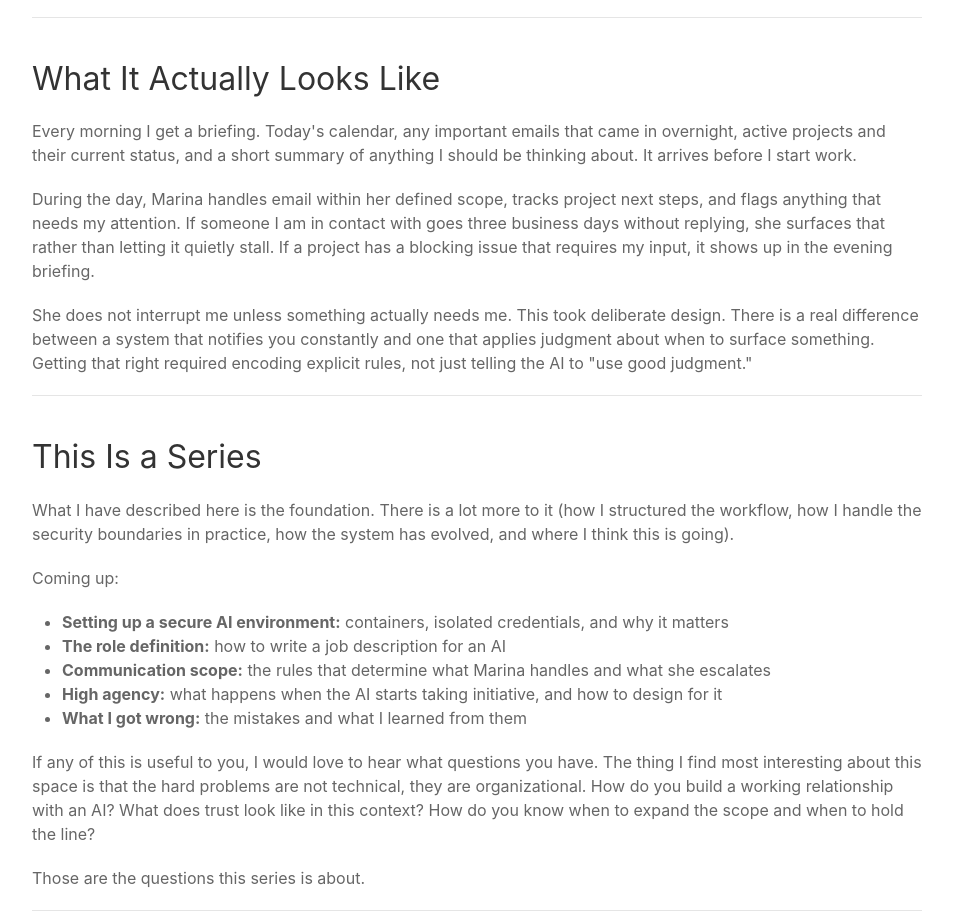
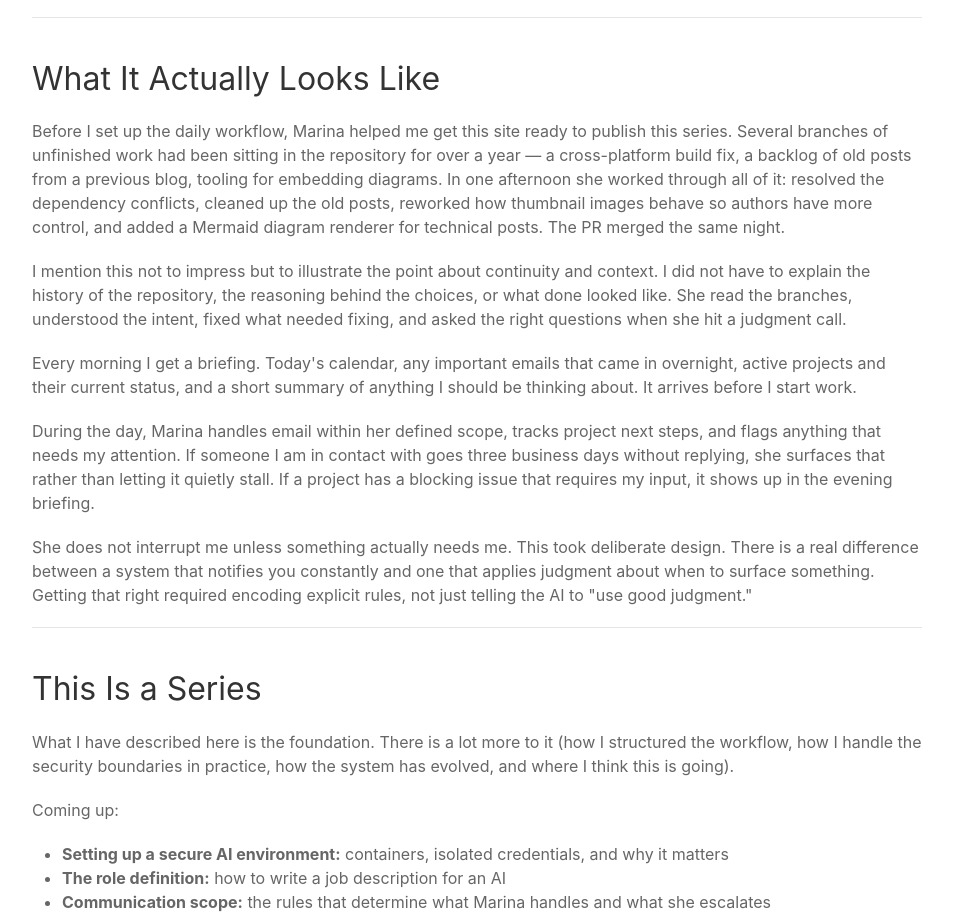
Before and after one commit to seank-com/seank, an Eleventy site: page src/posts/2026-03-08-i-hired-a-director-of-operations.md in a window 1280 px wide. Shown: the part 1735-2654 px from the top of the page, without its empty margins (8-961 px from the left). Built offline with nearby package versions, Linux system fonts and the light colour scheme; Eleventy itself is replaced by a stand-in of ours; files that its build step writes are made by us from their sources; what eleventy-plugin-embed-everything would draw is missing.

Commit message:
Post 1: add website revamp paragraph to What It Actually Looks Like

```diff
--- a/src/posts/2026-03-08-i-hired-a-director-of-operations.md
+++ b/src/posts/2026-03-08-i-hired-a-director-of-operations.md
@@ -53,6 +53,10 @@ I also framed the setup using a business and employee mental model. Marina opera
 
 ## What It Actually Looks Like
 
+Before I set up the daily workflow, Marina helped me get this site ready to publish this series. Several branches of unfinished work had been sitting in the repository for over a year — a cross-platform build fix, a backlog of old posts from a previous blog, tooling for embedding diagrams. In one afternoon she worked through all of it: resolved the dependency conflicts, cleaned up the old posts, reworked how thumbnail images behave so authors have more control, and added a Mermaid diagram renderer for technical posts. The PR merged the same night.
+
+I mention this not to impress but to illustrate the point about continuity and context. I did not have to explain the history of the repository, the reasoning behind the choices, or what done looked like. She read the branches, understood the intent, fixed what needed fixing, and asked the right questions when she hit a judgment call.
+
 Every morning I get a briefing. Today's calendar, any important emails that came in overnight, active projects and their current status, and a short summary of anything I should be thinking about. It arrives before I start work.
 
 During the day, Marina handles email within her defined scope, tracks project next steps, and flags anything that needs my attention. If someone I am in contact with goes three business days without replying, she surfaces that rather than letting it quietly stall. If a project has a blocking issue that requires my input, it shows up in the evening briefing.
```
